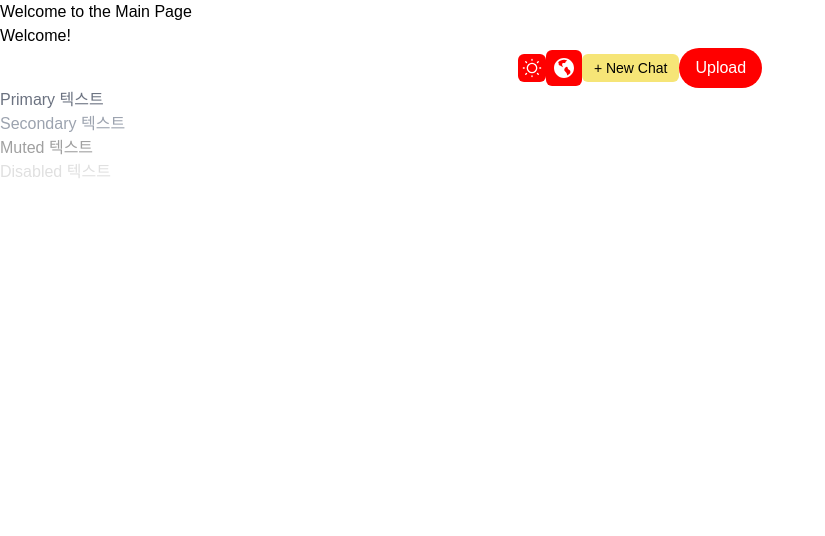
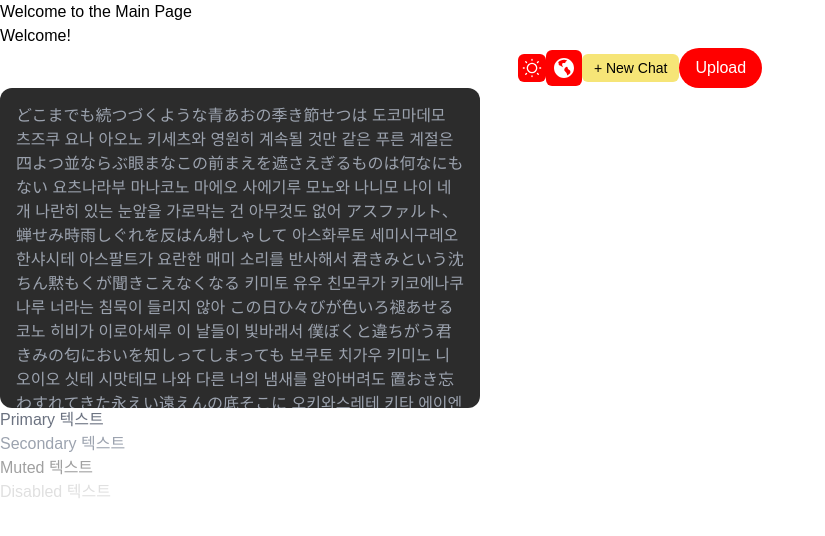
Before and after one commit to 8LOWUP/mcp-hub-FE, a Next.js app: page /en in a window 1280 px wide. Shown: the top 536 px of the page, without its empty margins (0-825 px from the left). Built offline with nearby package versions, Linux system fonts and the light colour scheme; a web font is replaced by a local one.

Commit message:
:sparkles: TextContainer 작업 완료.

```diff
--- a/src/app/[locale]/page.tsx
+++ b/src/app/[locale]/page.tsx
@@ -5,6 +5,7 @@ import PrimaryButton from '@/components/ui/PrimaryButton';
 import "../globals.css"
 import LocaleSwitcher from '@/components/ui/LocaleSwitcher';
 import SecondaryButton from '@/components/ui/SecondaryButton';
+import TextContainer from '@/components/container/TextContainer';
 
 export default function LandingPage() {
   const t = useTranslations('LandingPage');
@@ -26,6 +27,118 @@ export default function LandingPage() {
           Upload
         </SecondaryButton>
       </div>
+      <div className='flex flex-col'>
+        <TextContainer className='max-h-80 w-120'>
+          どこまでも続つづくような青あおの季き節せつは
+          도코마데모 츠즈쿠 요나 아오노 키세츠와
+          영원히 계속될 것만 같은 푸른 계절은
+          四よつ並ならぶ眼まなこの前まえを遮さえぎるものは何なにもない
+          요츠나라부 마나코노 마에오 사에기루 모노와 나니모 나이
+          네 개 나란히 있는 눈앞을 가로막는 건 아무것도 없어
+          アスファルト、蝉せみ時雨しぐれを反はん射しゃして
+          아스화루토 세미시구레오 한샤시테
+          아스팔트가 요란한 매미 소리를 반사해서
+          君きみという沈ちん黙もくが聞きこえなくなる
+          키미토 유우 친모쿠가 키코에나쿠나루
+          너라는 침묵이 들리지 않아
+          この日ひ々びが色いろ褪あせる
+          코노 히비가 이로아세루
+          이 날들이 빛바래서
+          僕ぼくと違ちがう君きみの匂においを知しってしまっても
+          보쿠토 치가우 키미노 니오이오 싯테 시맛테모
+          나와 다른 너의 냄새를 알아버려도
+          置おき忘わすれてきた永えい遠えんの底そこに
+          오키와스레테 키타 에이엔노 소코니
+          두고 온 영원의 밑바닥에
+          今いまでも青あおが棲すんでいる
+          이마데모 아오가 슨데이루
+          지금도 푸르름이 살고 있어
+          今いまでも青あおは澄すんでいる
+          이마데모 아오와 슨데이루
+          지금도 푸르름은 맑게 있어
+          どんな祈いのりも言こと葉ばも
+          돈나 이노리모 코토바모
+          그 어떤 기도도, 말도
+          近ちかづけるのに届とどかなかった
+          치카즈케루노니 토도카나캇타
+          다가갈 수 있었는데도 끝내 닿지 않았어
+          まるで静しずかな恋こいのような
+          마루데 시즈카나 코이노 요-나
+          마치 조용한 사랑과 같은
+          頬ほほを伝つたった夏なつのような色いろの中なか
+          호호오 츠탓타 나츠노 요-나 이로노 나카
+          뺨을 타고 흘러내린 여름 같은 빛깔 속에
+          君きみを呪のろう言こと葉ばがずっと喉のどの奥おくにつかえてる
+          키미오 노로우 코토바가 즛토 노도노 오쿠니 츠카에테루
+          너를 저주하는 말이 계속 목 안에 걸려 있어
+          ＇また会あえるよね＇って
+          마타 아에루요넷테
+          “다시 만날 수 있겠지”라는
+          声こえにならない声こえ
+          코에니 나라나이 코에
+          차마 하지 못한 말
+          昼ひる下さがり、じめつく風かぜの季き節せつは
+          히루사가리 지메츠쿠 카제노 키세츠와
+          오후 즈음에, 습기찬 바람이 부는 계절은
+          思おもい馳はせる、まだ何なに者ものでもなかった僕ぼくらの肖しょう像ぞう
+          오모이 하세루 마다 나니모노데모 나캇타 보쿠라노 쇼-조-
+          생각하게 해, 아직 그 누구도 아니었던 우리들의 모습을
+          何なにもかも分わかち合あえたはずだった
+          나니모카모 와카치아에타 하즈닷타
+          모든 것을 서로 나눌 수 있었을 텐데
+          あの日ひから少すこしずつ
+          아노 히카라 스코시즈츠
+          그날부터 조금씩
+          きみと違ちがう僕ぼくと言いう呪のろいが肥ふとっていく
+          키미토 치가우 보쿠토 유- 노로이가 후톳테이쿠
+          너와 다른 나라는 저주가 커져만 갔어
+          きみの笑え顔がおの奥おくの憂うれいを
+          키미노 에가오노 오쿠노 우레이오
+          너의 미소 속의 근심을
+          見み落おとしたこと、悔くやみ尽つくして
+          미오토시타 코토 쿠야미 츠쿠시테
+          간과했던 것을 후회하며
+          徒あだ花ばなと咲さいて散ちっていくきみに
+          아다바나토 사이테 칫테이쿠 키미니
+          수꽃[2]으로 피어나 지는 너에게
+          さよなら
+          사요나라
+          안녕
+          今いまでも青あおが棲すんでいる
+          이마데모 아오가 슨데이루
+          지금도 푸르름이 살고 있어
+          今いまでも青あおは澄すんでいる
+          이마데모 아오와 슨데이루
+          지금도 푸르름은 맑게 있어
+          どんな祈いのりも言こと葉ばも
+          돈나 이노리모 코토바모
+          그 어떤 기도도, 말도
+          近ちかづけるのに届とどかなかった
+          치카즈케루노니 토도카나캇타
+          다가갈 수 있었는데도 끝내 닿지 않았어
+          まるで静しずかな恋こいのような
+          마루데 시즈카나 코이노 요-나
+          마치 조용한 사랑과 같은
+          頬ほほを伝つたった夏なつのような色いろの中なか
+          호호오 츠탓타 나츠노 요-나 이로노 나카
+          뺨을 타고 흘러내린 여름 같은 빛깔 속에
+          君きみを呪のろう言こと葉ばがずっと喉のどの奥おくにつかえてる
+          키미오 노로우 코토바가 즛토 노도노 오쿠니 츠카에테루
+          너를 저주하는 말이 계속 목 안에 걸려 있어
+          ＇また会あえるよね＇って
+          마타 아에루요넷테
+          “다시 만날 수 있겠지”라는
+          声こえにならない声こえ
+          코에니 나라나이 코에
+          차마 하지 못한 말
+          無む限げんに膨ぼう張ちょうする銀ぎん河がの星ほしの
+          무겐니 보-쵸-스루 긴가노 호시노
+          무한히 팽창하는 은하의 별들처럼
+          粒つぶのように指ゆびの隙すき間まを零こぼれた
+          츠부노 요-니 유비노 스키마오 코보레타
+          손가락 사이로 흘러넘쳤어
+        </TextContainer>
+      </div>
       <div className='text-primary'>Primary 텍스트</div>
       <div className='text-secondary'>Secondary 텍스트</div>
       <div className='text-muted'>Muted 텍스트</div>
--- /dev/null
+++ b/src/components/container/TextContainer.tsx
@@ -0,0 +1,22 @@
+import clsx from "clsx";
+
+interface TextContainerProps {
+  children: React.ReactNode;
+  className?: string; // ✅ 외부에서 width 같은 스타일 추가 가능
+}
+
+const TextContainer = ({ children, className }: TextContainerProps) => {
+  return (
+    <div
+      className={clsx(
+        "rounded-[12px] bg-[#2C2C2C] text-[#9CA3AF] p-4",
+        "overflow-hidden box-border", // ✅ tailwind에서 한 줄 ellipsis
+        className
+      )}
+    >
+        {children}
+    </div>
+  );
+};
+
+export default TextContainer;
```
